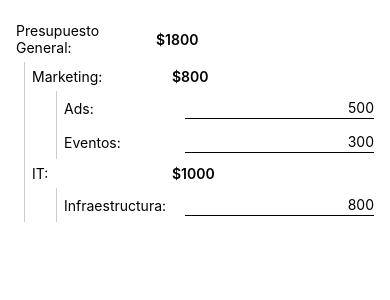
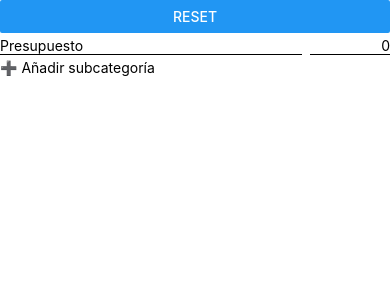
Before and after one commit to Darkworlld0350/Gestor-de-Presupuestos, a React Native app: screen / in a window 390 px wide. Shown: the top 300 px of the page. Built offline with nearby package versions, Linux system fonts and the light colour scheme.

Commit message:
Arreglo de componentes, se pueden agregar categorias

```diff
--- a/src/presentation/components/atoms/AppText.tsx
+++ b/src/presentation/components/atoms/AppText.tsx
@@ -1,4 +1,5 @@
 import { Text, TextProps } from "react-native";
+import React from "react";
 
 interface Props extends TextProps {
   children: React.ReactNode;
--- a/src/presentation/components/molecules/BudgetItem.tsx
+++ b/src/presentation/components/molecules/BudgetItem.tsx
@@ -3,52 +3,44 @@ import { AppText } from "../atoms/AppText";
 
 interface Props {
   name: string;
-  total: number;
-  isLeaf: boolean; // 🔴 ya NO es opcional
-  onChange?: (value: number) => void;
+  amount: number;
+  isLeaf: boolean;
+  onAmountChange: (v: number) => void;
+  onNameChange: (name: string) => void;
 }
 
 export function BudgetItem({
   name,
-  total,
+  amount,
   isLeaf,
-  onChange,
+  onAmountChange,
+  onNameChange,
 }: Props) {
   return (
-    <View style={styles.container}>
-      <AppText style={styles.label}>{name}:</AppText>
+    <View style={styles.row}>
+      <TextInput
+        value={name}
+        onChangeText={onNameChange}
+        style={styles.name}
+      />
 
       {isLeaf ? (
         <TextInput
-          style={styles.input}
+          value={String(amount)}
           keyboardType="numeric"
-          value={String(total)}
-          editable={true} // 🔑 importante en Android
-          onChangeText={(text) => onChange?.(Number(text) || 0)}
+          onChangeText={(t) => onAmountChange(Number(t) || 0)}
+          style={styles.amount}
         />
       ) : (
-        <AppText style={styles.total}>${total}</AppText>
+        <AppText style={styles.total}>${amount}</AppText>
       )}
     </View>
   );
 }
 
 const styles = StyleSheet.create({
-  container: {
-    flexDirection: "row",
-    alignItems: "center",
-    marginVertical: 6,
-  },
-  label: {
-    width: 140,
-  },
-  input: {
-    borderBottomWidth: 1,
-    minWidth: 80,
-    textAlign: "right",
-    paddingVertical: 2,
-  },
-  total: {
-    fontWeight: "600",
-  },
+  row: { flexDirection: "row", alignItems: "center", marginVertical: 4 },
+  name: { flex: 1, borderBottomWidth: 1, marginRight: 8 },
+  amount: { width: 80, borderBottomWidth: 1, textAlign: "right" },
+  total: { fontWeight: "600" },
 });
--- a/src/presentation/components/organisms/BudgetTree.tsx
+++ b/src/presentation/components/organisms/BudgetTree.tsx
@@ -1,61 +1,57 @@
-import { View, StyleSheet } from "react-native";
+import { View, TouchableOpacity } from "react-native";
+import { useState } from "react";
 import { BudgetNode } from "../../../domain/entities/BudgetNode";
 import { BudgetItem } from "../molecules/BudgetItem";
-import { CalculateTotalUseCase } from "../../../domain/usecases/CalculateTotalUseCase";
+import { AppText } from "../atoms/AppText";
 
 interface Props {
   node: BudgetNode;
   level?: number;
-  onAmountChange: (id: string, value: number) => void;
+  onAmountChange: (id: string, v: number) => void;
+  onNameChange: (id: string, name: string) => void;
+  onAddChild: (id: string) => void;
 }
-
-const calculateTotalUseCase = new CalculateTotalUseCase();
 
 export function BudgetTree({
   node,
   level = 0,
   onAmountChange,
+  onNameChange,
+  onAddChild,
 }: Props) {
+  const [collapsed, setCollapsed] = useState(false);
   const isLeaf = node.children.length === 0;
-  const total = calculateTotalUseCase.execute(node);
 
   return (
-    <View style={styles.row}>
-      {/* Línea vertical */}
-      {level > 0 && (
-        <View style={[styles.line, { left: level * 16 - 8 }]} />
-      )}
-
-      <View style={{ marginLeft: level * 16 }}>
+    <View style={{ marginLeft: level * 16 }}>
+      <TouchableOpacity
+        disabled={isLeaf}
+        onPress={() => setCollapsed(!collapsed)}
+      >
         <BudgetItem
           name={node.name}
-          total={isLeaf ? node.amount : total} // 🔑 CLAVE
+          amount={node.amount}
           isLeaf={isLeaf}
-          onChange={(value) => onAmountChange(node.id, value)}
+          onNameChange={(n) => onNameChange(node.id, n)}
+          onAmountChange={(v) => onAmountChange(node.id, v)}
         />
+      </TouchableOpacity>
 
-        {node.children.map((child) => (
+      <TouchableOpacity onPress={() => onAddChild(node.id)}>
+        <AppText>➕ Añadir subcategoría</AppText>
+      </TouchableOpacity>
+
+      {!collapsed &&
+        node.children.map((c) => (
           <BudgetTree
-            key={child.id}
-            node={child}
+            key={c.id}
+            node={c}
             level={level + 1}
             onAmountChange={onAmountChange}
+            onNameChange={onNameChange}
+            onAddChild={onAddChild}
           />
         ))}
-      </View>
     </View>
   );
 }
-
-const styles = StyleSheet.create({
-  row: {
-    position: "relative",
-  },
-  line: {
-    position: "absolute",
-    top: 0,
-    bottom: 0,
-    width: 1,
-    backgroundColor: "#ccc",
-  },
-});
--- a/src/presentation/screens/HomeScreen.tsx
+++ b/src/presentation/screens/HomeScreen.tsx
@@ -1,128 +1,60 @@
 import { useEffect, useRef, useState } from "react";
-import {
-  SafeAreaView,
-  ScrollView,
-  StyleSheet,
-  ActivityIndicator,
-  View,
-} from "react-native";
-
+import { SafeAreaView, ScrollView, Button } from "react-native";
 import { BudgetTree } from "../components/organisms/BudgetTree";
 import { BudgetNode } from "../../domain/entities/BudgetNode";
+import {
+  updateNodeAmount,
+  updateNodeName,
+  addChildNode,
+} from "../utils/budgetTreeUtils";
 
 import { BudgetStorage } from "../../data/storage/BudgetStorage";
 import { LoadBudgetUseCase } from "../../domain/usecases/LoadBudgetUseCase";
 import { SaveBudgetUseCase } from "../../domain/usecases/SaveBudgetUseCase";
 
-// ---------------- DEPENDENCIAS ----------------
 const storage = new BudgetStorage();
-const loadBudget = new LoadBudgetUseCase(storage);
-const saveBudget = new SaveBudgetUseCase(storage);
+const load = new LoadBudgetUseCase(storage);
+const save = new SaveBudgetUseCase(storage);
 
-// ---------------- DATA INICIAL ----------------
-const initialData: BudgetNode = {
+const EMPTY_BUDGET: BudgetNode = {
   id: "1",
-  name: "Presupuesto General",
+  name: "Presupuesto",
   amount: 0,
-  children: [
-    {
-      id: "1.1",
-      name: "Marketing",
-      amount: 0,
-      children: [
-        { id: "1.1.1", name: "Ads", amount: 500, children: [] },
-        { id: "1.1.2", name: "Eventos", amount: 300, children: [] },
-      ],
-    },
-    {
-      id: "1.2",
-      name: "IT",
-      amount: 200,
-      children: [
-        { id: "1.2.1", name: "Infraestructura", amount: 800, children: [] },
-      ],
-    },
-  ],
+  children: [],
 };
 
-// ---------------- UPDATE HOJA ----------------
-function updateNodeAmount(
-  node: BudgetNode,
-  id: string,
-  value: number
-): BudgetNode {
-  if (node.id === id && node.children.length === 0) {
-    return { ...node, amount: value };
-  }
+export default function HomeScreen() {
+  const [data, setData] = useState<BudgetNode>(EMPTY_BUDGET);
+  const timeout = useRef<any>(null);
 
-  return {
-    ...node,
-    children: node.children.map((child) =>
-      updateNodeAmount(child, id, value)
-    ),
-  };
-}
-
-// ---------------- SCREEN ----------------
-export default function HomeScreen() {
-  const [data, setData] = useState<BudgetNode | null>(null);
-  const [loading, setLoading] = useState(true);
-
-  // 🔑 timer debounce
-  const saveTimeout = useRef<NodeJS.Timeout | null>(null);
-
-  // 🔹 CARGAR
   useEffect(() => {
-    loadBudget.execute().then((saved) => {
-      setData(saved ?? initialData);
-      setLoading(false);
-    });
+    load.execute().then((d) => d && setData(d));
   }, []);
 
-  // 🔹 EDITAR + DEBOUNCE SAVE
-  const onAmountChange = (id: string, value: number) => {
-    setData((prev) => {
-      if (!prev) return prev;
-
-      const updated = updateNodeAmount(prev, id, value);
-
-      // ⏳ debounce
-      if (saveTimeout.current) {
-        clearTimeout(saveTimeout.current);
-      }
-
-      saveTimeout.current = setTimeout(() => {
-        saveBudget.execute(updated);
-      }, 500); // 👈 tiempo debounce
-
-      return updated;
-    });
+  const persist = (updated: BudgetNode) => {
+    clearTimeout(timeout.current);
+    timeout.current = setTimeout(() => save.execute(updated), 500);
+    setData(updated);
   };
 
-  if (loading || !data) {
-    return (
-      <View style={styles.loader}>
-        <ActivityIndicator size="large" />
-      </View>
-    );
-  }
+  return (
+    <SafeAreaView style={{ flex: 1 }}>
+      <Button title="Reset" onPress={() => persist(EMPTY_BUDGET)} />
 
-  return (
-    <SafeAreaView style={styles.container}>
-      <ScrollView contentContainerStyle={styles.content}>
-        <BudgetTree node={data} onAmountChange={onAmountChange} />
+      <ScrollView>
+        <BudgetTree
+          node={data}
+          onAmountChange={(id, v) =>
+            persist(updateNodeAmount(data, id, v))
+          }
+          onNameChange={(id, n) =>
+            persist(updateNodeName(data, id, n))
+          }
+          onAddChild={(id) =>
+            persist(addChildNode(data, id))
+          }
+        />
       </ScrollView>
     </SafeAreaView>
   );
 }
-
-// ---------------- STYLES ----------------
-const styles = StyleSheet.create({
-  container: { flex: 1 },
-  content: { padding: 16 },
-  loader: {
-    flex: 1,
-    justifyContent: "center",
-    alignItems: "center",
-  },
-});
--- /dev/null
+++ b/src/presentation/utils/budgetTreeUtils.ts
@@ -0,0 +1,62 @@
+import { BudgetNode } from "../../domain/entities/BudgetNode";
+
+export function updateNodeAmount(
+  node: BudgetNode,
+  id: string,
+  value: number
+): BudgetNode {
+  if (node.id === id && node.children.length === 0) {
+    return { ...node, amount: value };
+  }
+
+  return {
+    ...node,
+    children: node.children.map((c) =>
+      updateNodeAmount(c, id, value)
+    ),
+  };
+}
+
+export function updateNodeName(
+  node: BudgetNode,
+  id: string,
+  name: string
+): BudgetNode {
+  if (node.id === id) {
+    return { ...node, name };
+  }
+
+  return {
+    ...node,
+    children: node.children.map((c) =>
+      updateNodeName(c, id, name)
+    ),
+  };
+}
+
+export function addChildNode(
+  node: BudgetNode,
+  parentId: string
+): BudgetNode {
+  if (node.id === parentId) {
+    return {
+      ...node,
+      children: [
+        ...node.children,
+        {
+          id: `${parentId}.${node.children.length + 1}`,
+          name: "Nueva categoría",
+          amount: 0,
+          children: [],
+        },
+      ],
+    };
+  }
+
+  return {
+    ...node,
+    children: node.children.map((c) =>
+      addChildNode(c, parentId)
+    ),
+  };
+}
```
Also changed, not shown: src/data/storage/BudgetStorage.ts (+27 -4 lines).
